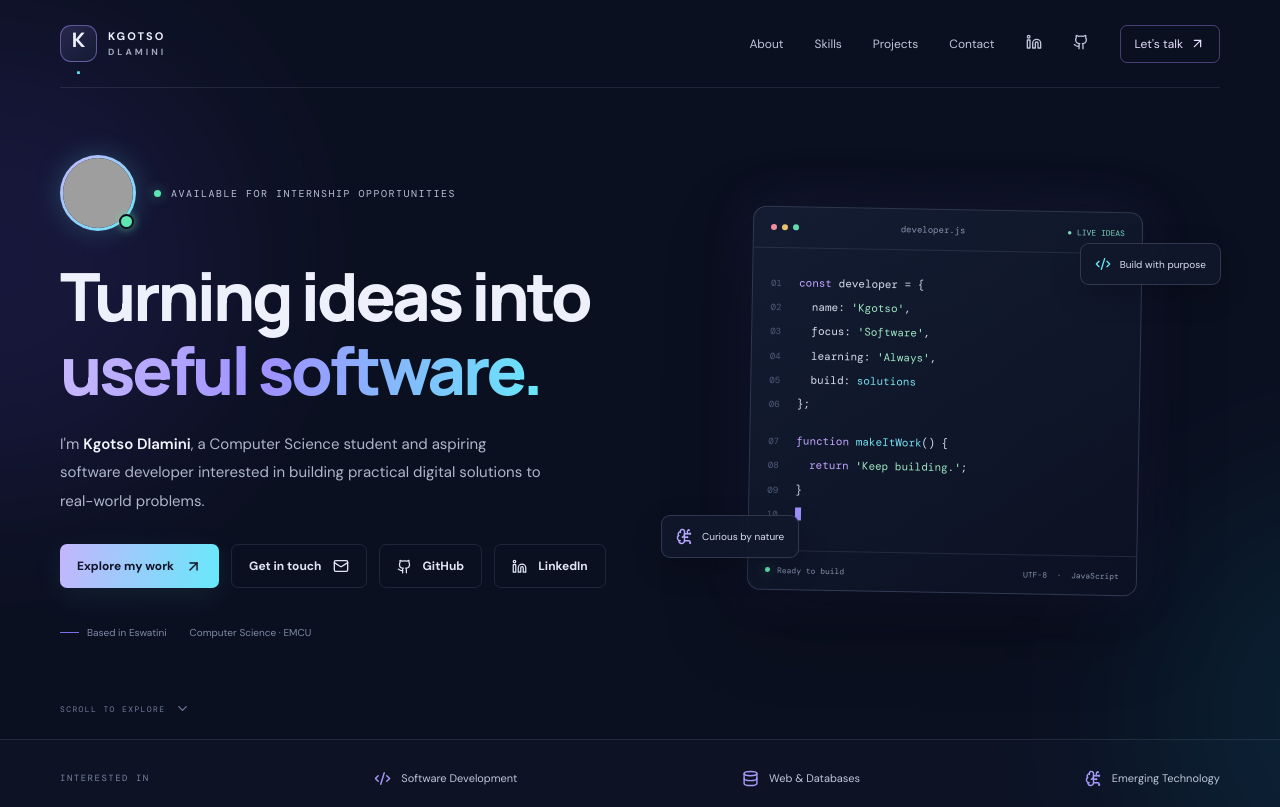
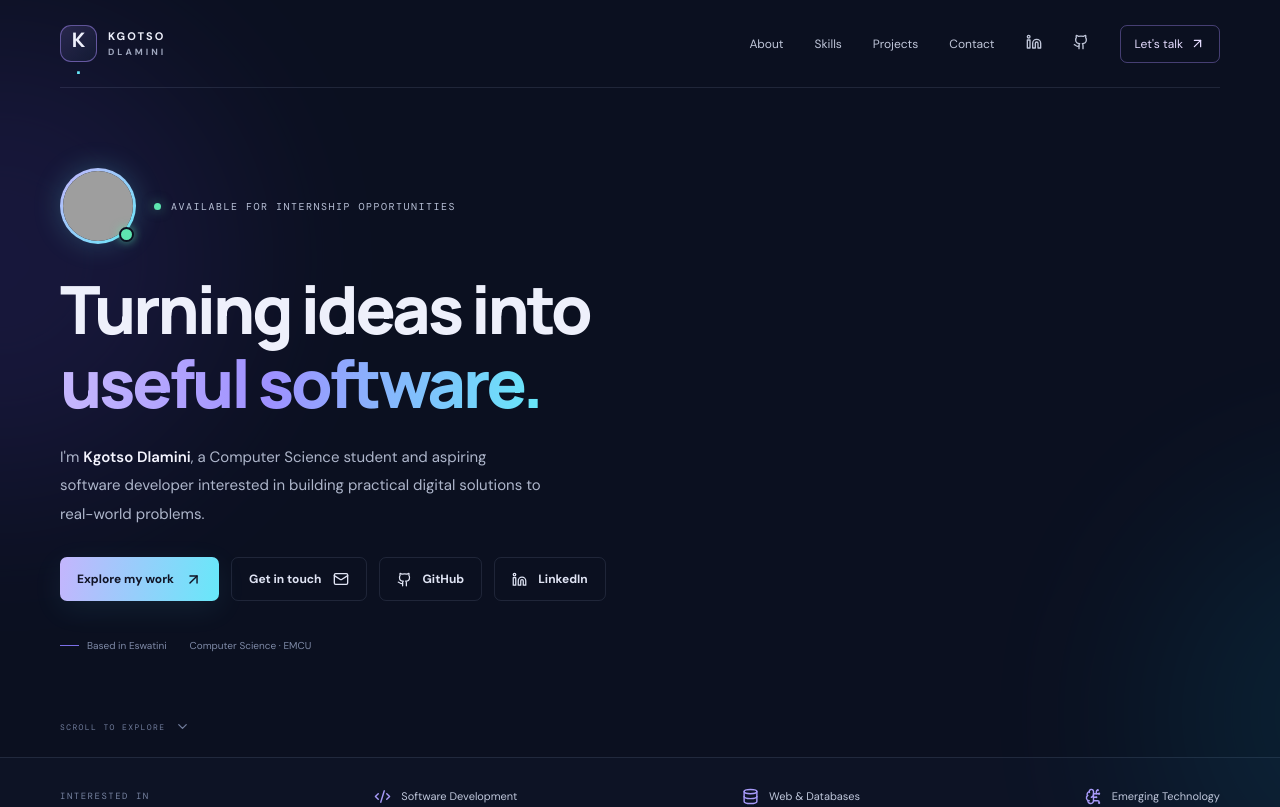
Before and after one commit to Kgotso03/portfolio, a React (Vite) app: page / in a window 1280 px wide. Shown: the top 807 px of the page. Built offline with nearby package versions, Linux system fonts and the light colour scheme; grey boxes are pictures that could not be loaded.

Commit message:
Remove decorative code card from hero section and streamline hero layout

```diff
--- a/src/App.jsx
+++ b/src/App.jsx
@@ -250,32 +250,6 @@ function App() {
               <span>Computer Science · EMCU</span>
             </div>
           </div>
-          <div className="hero-art" aria-label="Decorative developer code card">
-            <div className="orbit orbit-a" />
-            <div className="orbit orbit-b" />
-            <div className="code-card">
-              <div className="code-card-top">
-                <div className="window-dots"><i /><i /><i /></div>
-                <span>developer.js</span>
-                <span className="code-card-status">● LIVE IDEAS</span>
-              </div>
-              <div className="code-content">
-                <div><span className="line-no">01</span><span className="code-purple">const</span> developer = {'{'}</div>
-                <div><span className="line-no">02</span>&nbsp;&nbsp;name: <span className="code-green">'Kgotso'</span>,</div>
-                <div><span className="line-no">03</span>&nbsp;&nbsp;focus: <span className="code-green">'Software'</span>,</div>
-                <div><span className="line-no">04</span>&nbsp;&nbsp;learning: <span className="code-green">'Always'</span>,</div>
-                <div><span className="line-no">05</span>&nbsp;&nbsp;build: <span className="code-blue">solutions</span></div>
-                <div><span className="line-no">06</span>{'}'};</div>
-                <div className="code-gap"><span className="line-no">07</span><span className="code-purple">function</span> <span className="code-blue">makeItWork</span>() {'{'}</div>
-                <div><span className="line-no">08</span>&nbsp;&nbsp;<span className="code-purple">return</span> <span className="code-green">'Keep building.'</span>;</div>
-                <div><span className="line-no">09</span>{'}'}</div>
-                <div className="cursor-line"><span className="line-no">10</span><span className="typing-cursor" /></div>
-              </div>
-              <div className="code-card-bottom"><span><i className="tiny-green" /> Ready to build</span><span>UTF-8&nbsp; · &nbsp;JavaScript</span></div>
-            </div>
-            <div className="float-chip chip-top"><Code2 size={16} /><span>Build with purpose</span></div>
-            <div className="float-chip chip-bottom"><BrainCircuit size={17} /><span>Curious by nature</span></div>
-          </div>
           <a className="scroll-cue" href="#about"><span>SCROLL TO EXPLORE</span><ChevronDown size={15} /></a>
         </section>
 
```
Also changed, not shown: src/styles.css.
